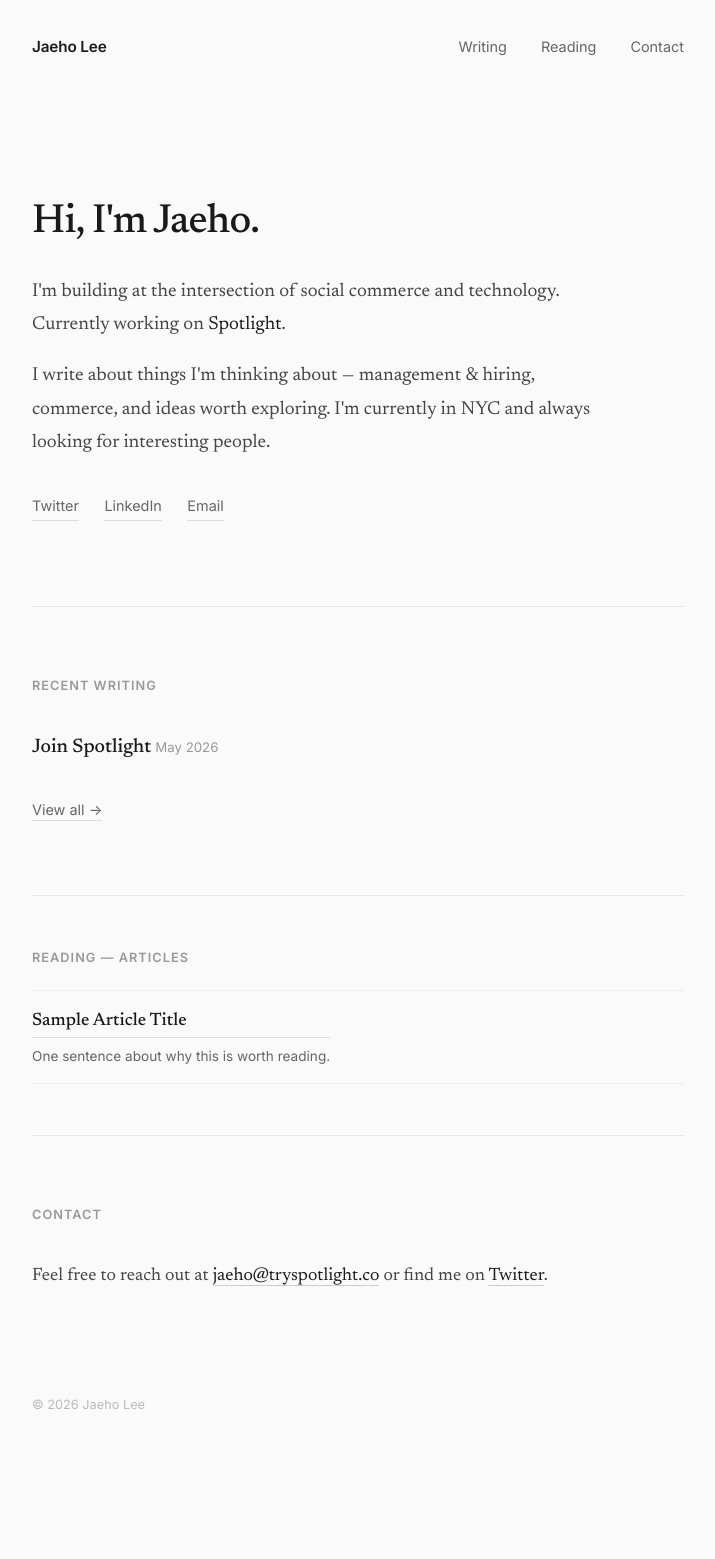
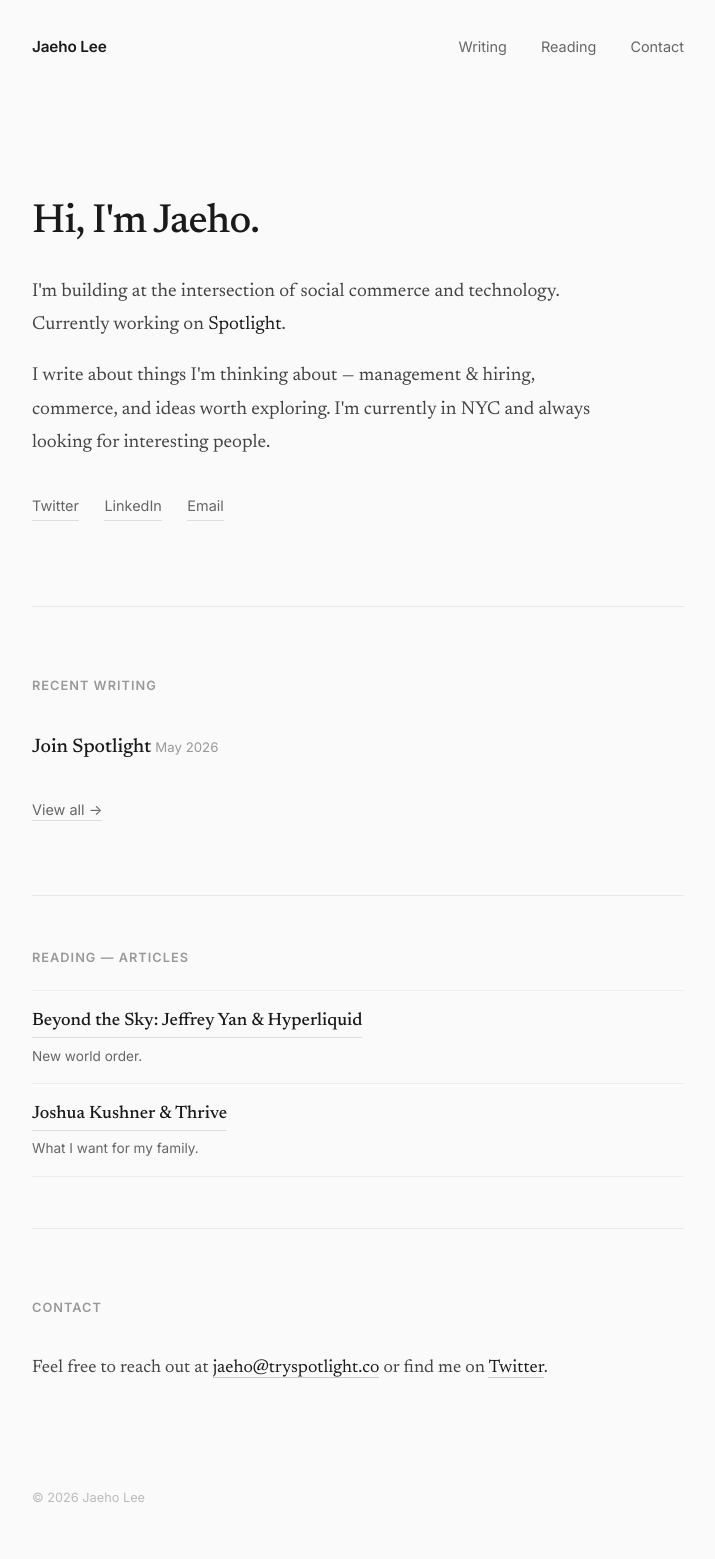
Before and after one commit to jaehospotlight/jaeho, a Jekyll site: the page built from index.html, in a window 1280 px wide. Shown: the whole page, without its empty margins (282-997 px from the left). Built offline with Jekyll 4.4.1, drawn with Linux system fonts in a browser that asks for light colours; before the commit the page ends 1466 px from its top, so only the background shows below that.

Commit message:
Add articles data file, update reading page and homepage to use it
Co-Authored-By: Claude Opus 4.6 (1M context) <noreply@anthropic.com>

```diff
--- /dev/null
+++ b/_data/articles.yml
@@ -0,0 +1,7 @@
+- title: "Beyond the Sky: Jeffrey Yan & Hyperliquid"
+  url: https://colossus.com/article/beyond-the-sky-jeffrey-yan-hyperliquid/
+  note: New world order.
+
+- title: "Joshua Kushner & Thrive"
+  url: https://colossus.com/article/joshua-kushner-thrive-new-world/
+  note: What I want for my family.
--- a/index.html
+++ b/index.html
@@ -40,12 +40,14 @@ title: Home
 <section class="reading-section">
   <p class="section-label">Reading — Articles</p>
   <ul class="reading-list" id="articles-list">
+    {% for article in site.data.articles limit:3 %}
     <li class="reading-item">
       <div class="reading-info">
-        <a href="#" class="reading-title">Sample Article Title</a>
-        <span class="reading-note">One sentence about why this is worth reading.</span>
+        <a href="{{ article.url }}" class="reading-title">{{ article.title }}</a>
+        <span class="reading-note">{{ article.note }}</span>
       </div>
     </li>
+    {% endfor %}
   </ul>
 </section>
 
--- a/reading/index.html
+++ b/reading/index.html
@@ -10,11 +10,13 @@ title: Reading
 <section class="reading-section">
   <p class="section-label">Articles</p>
   <ul class="reading-list">
+    {% for article in site.data.articles %}
     <li class="reading-item">
       <div class="reading-info">
-        <a href="#" class="reading-title">Sample Article Title</a>
-        <span class="reading-note">One sentence about why this is worth reading.</span>
+        <a href="{{ article.url }}" class="reading-title">{{ article.title }}</a>
+        <span class="reading-note">{{ article.note }}</span>
       </div>
     </li>
+    {% endfor %}
   </ul>
 </section>
```
